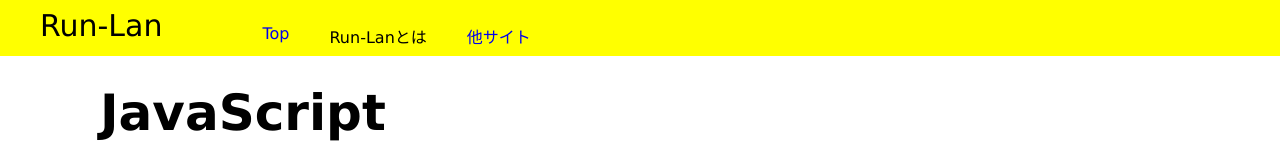
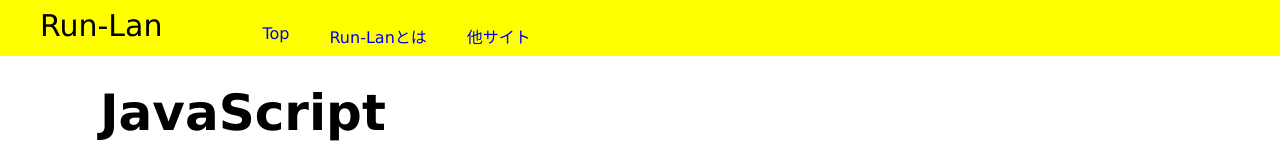
Before and after one commit to Mikan-OwO/Run-Lan, a plain HTML site: page js.html in a window 1280 px wide. Shown: the top 160 px of the page. Drawn offline with nearby package versions, Linux system fonts and the light colour scheme.

Commit message:
Update js.html

```diff
--- a/js.html
+++ b/js.html
@@ -21,7 +21,7 @@
     <div class="header-list">
       <ul>
         <li><a href="./">Top</a></li>
-        <li>Run-Lanとは</li>
+        <li><a href="readme">Run-Lanとは</a></li>
         <li><a href="https://scrapbox.io/mikan-room">他サイト</a></li>
       </ul>
     </div>
```
